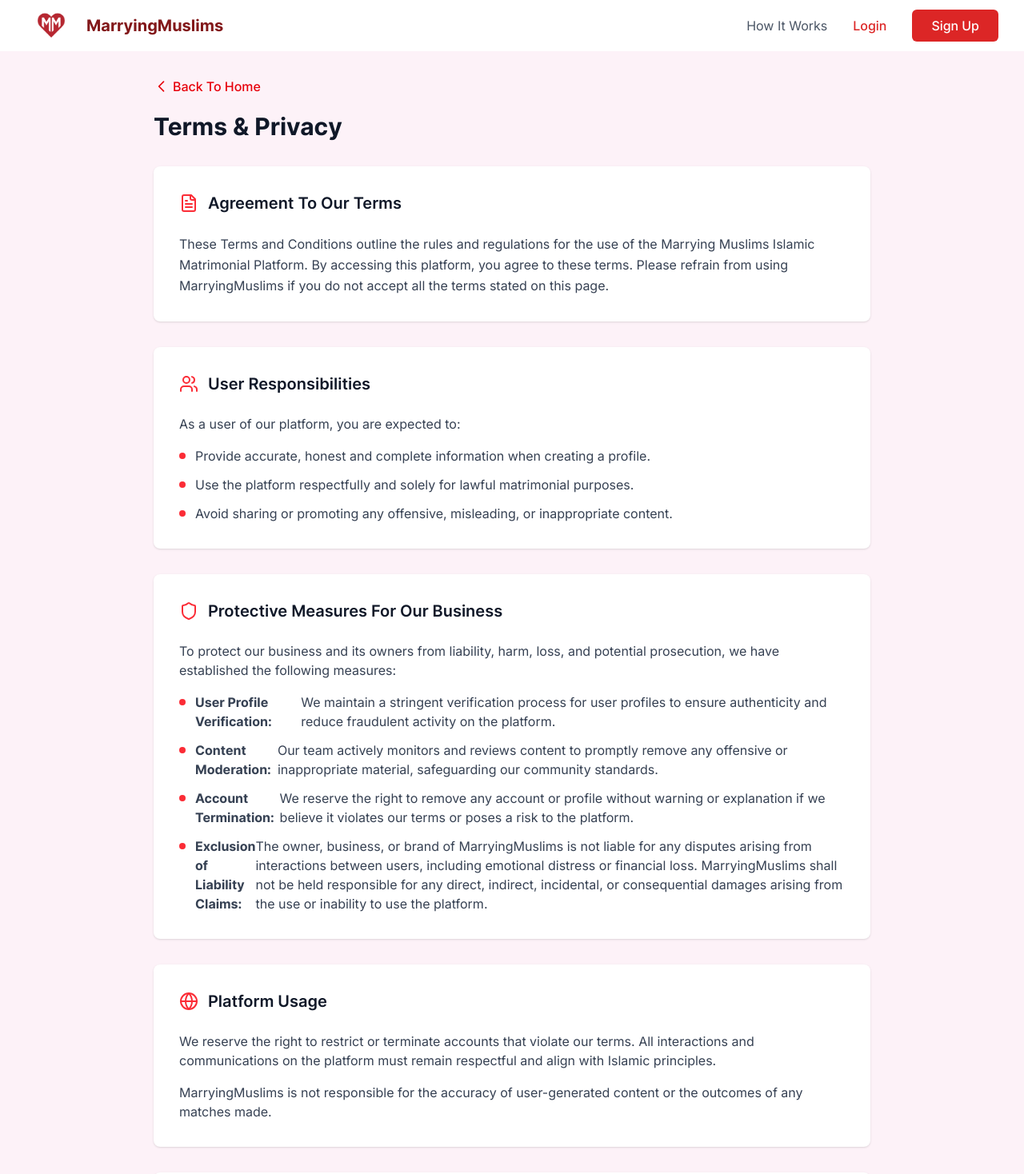
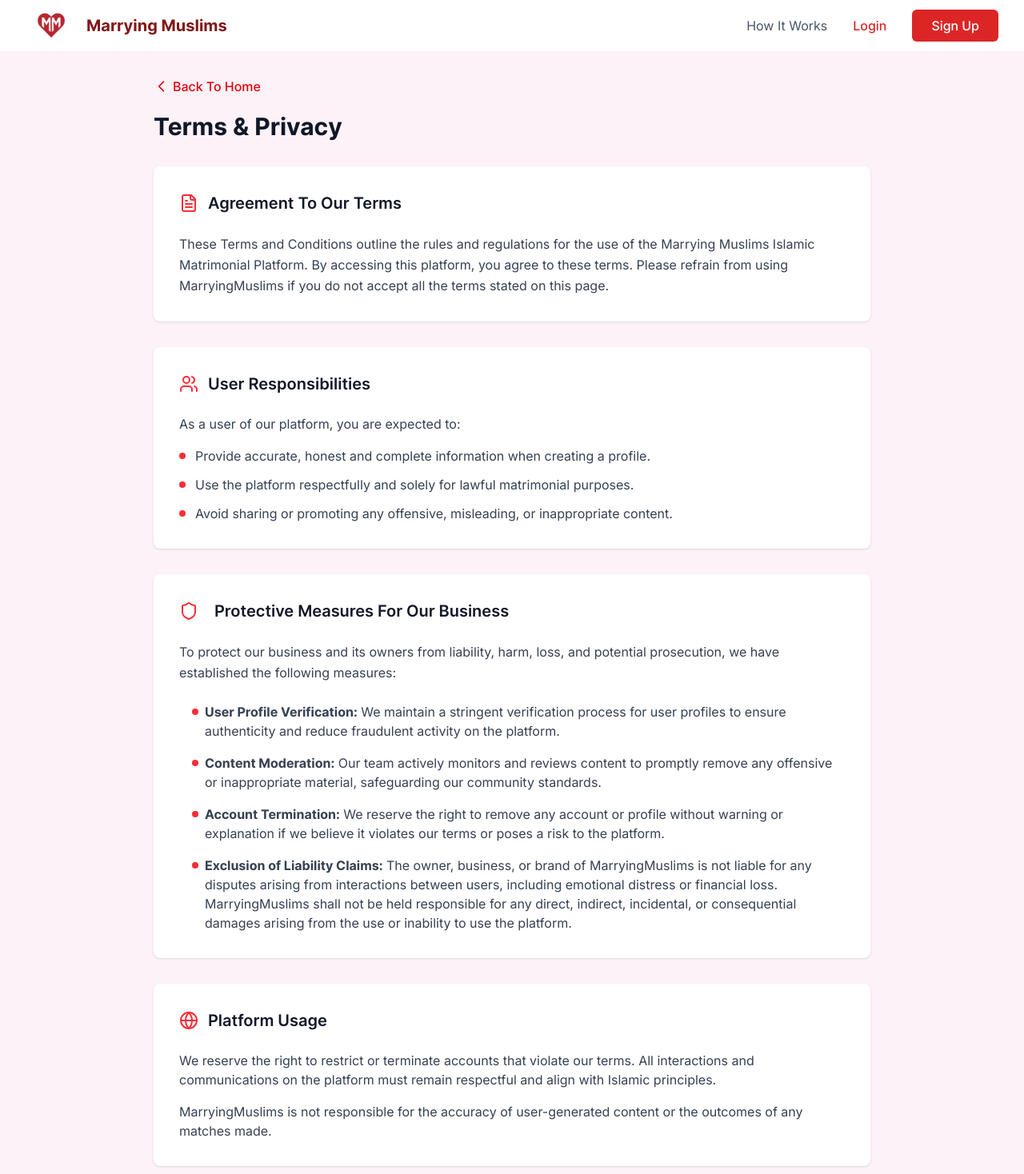
Before and after one commit to mahamcoder/new-islamic-rishta, a React (Vite) app: page /termsandconditions in a window 1280 px wide. Shown: the top 1468 px of the page at 80% size. Built offline with nearby package versions, Linux system fonts and the light colour scheme; no server answers; sample sign-in values are in the browser's storage.

Commit message:
add top arrow button

```diff
--- a/src/components/FaqSection.jsx
+++ b/src/components/FaqSection.jsx
@@ -77,7 +77,7 @@
  {
     id: 17,
     question: "How can I get help?",
-  answer: 'For assistance, please <a class="text-red-600" href="mailto:help@marryingmuslims.com">help@marryingmuslims.com</a>. We’re here to help with profile setup, technical issues, payment problems, and general platform questions. Our typical response time is 24–48 hours.'
+  answer: 'For assistance, please contact <a class="text-red-600" href="mailto:help@marryingmuslims.com">help@marryingmuslims.com</a>. We are here to help with profile setup, technical issues, payment problems and general platform questions. Our typical response time is 24–48 hours.'
   },
   {
     id: 18,
--- a/src/components/Footer.jsx
+++ b/src/components/Footer.jsx
@@ -1,10 +1,35 @@
 import React from 'react'
+import { ArrowUp } from 'lucide-react';
 import logo from '../assets/logo.png';
 import { Link } from 'react-router-dom'
 
 const Footer = () => {
   return (
-    <div>
+    <div className="relative">
+      {/* Back to Top Arrow Button - left corner, only in footer */}
+      <button
+        onClick={e => {
+          e.currentTarget.classList.add('scale-90');
+          // Custom smooth scroll up in steps
+          const scrollStep = () => {
+            const currentScroll = window.scrollY;
+            if (currentScroll > 0) {
+              window.scrollBy(0, -60); // larger step for faster scroll
+              setTimeout(scrollStep, 8); // faster interval
+            }
+          };
+          scrollStep();
+          setTimeout(() => {
+            e.currentTarget.classList.remove('scale-90');
+          }, 150);
+        }}
+        className="absolute left-4 bottom-4 bg-red-600 hover:bg-red-700 text-white rounded-full shadow-lg p-3 flex items-center justify-center transition-all duration-200 z-20 active:scale-90"
+        title="Back to Top"
+        aria-label="Back to Top"
+        style={{ transition: 'transform 0.15s' }}
+      >
+        <ArrowUp className="w-6 h-6" />
+      </button>
        {/* Footer */}
     <footer className="bg-gray-900 text-white py-8 md:py-12">
       <div>
@@ -22,7 +47,7 @@
               <div className="w-10 h-10  rounded-full flex items-center justify-center mr-2 overflow-hidden">
                 <img src={logo} alt="Heart MM Logo" className="w-16 h-16  rounded-full object-contain"/>
               </div>
-              <h3 className='text-xl font-bold'>MarryingMuslims</h3>
+              <h3 className='text-xl font-bold'>Marrying Muslims</h3>
             </div>
             <p className="text-gray-400 text-left text-sm leading-relaxed max-w-xs">
               Connecting Muslim hearts worldwide with dignity and respect.
@@ -52,7 +77,7 @@
           <div className="flex flex-col items-start px-4 sm:px-6 md:px-0">
             <h3 className="text-white font-semibold mb-3">Contact</h3>
             <div className="space-y-1 text-base text-gray-400 text-left w-full">
-              <a className='mb-4' href="mailto:help@marryingmuslims.com">helpmarryingmuslims.com</a>
+              <a className='mb-4' href="mailto:help@marryingmuslims.com">help@marryingmuslims.com</a>
                <h3 className="text-white font-semibold ">Address:</h3>
               <p>JPJ7+7GM,At-Thamiri street</p>
               <p>Ad-Dirah,Riyadh</p>
@@ -63,7 +88,7 @@
 
   {/* Copyright */}
   <div className="border-t border-gray-800 mt-8 pt-6 text-center px-4 sm:px-6 md:px-0">
-          <p className="text-gray-400 text-xs sm:text-sm">© 2025 MarryingMuslims. All rights reserved.</p>
+          <p className="text-gray-400 text-xs sm:text-sm">© 2025 Marrying Muslims. All rights reserved.</p>
         </div>
       </div>
     </footer>
--- a/src/components/Header.jsx
+++ b/src/components/Header.jsx
@@ -29,7 +29,7 @@
             <div className=" rounded-full p-2 mr-3">
               <img src={logo} alt="Heart MM Logo" className="w-12 h-12 rounded-full object-contain" />
             </div>
-           <a href="/"> <span className="text-xl font-bold text-red-900">MarryingMuslims</span></a>
+           <a href="/"> <span className="text-xl font-bold text-red-900">Marrying Muslims</span></a>
           </div>
 
           {/* Desktop Nav */}
--- a/src/components/Headercopy.jsx
+++ b/src/components/Headercopy.jsx
@@ -28,7 +28,7 @@
             <div className="bg-red-600 rounded-full p-2 mr-3">
               <Heart className="w-6 h-6 text-white" />
             </div>
-            <span className="text-xl font-bold text-red-900">MarryingMuslims</span>
+            <span className="text-xl font-bold text-red-900">Marrying Muslims</span>
           </div>
 
           {/* Desktop Nav */}
--- a/src/components/LogoHeader.jsx
+++ b/src/components/LogoHeader.jsx
@@ -28,7 +28,7 @@
                     <div className="rounded-full p-2 overflow-hidden">
                       <img src={logo} alt="Heart MM Logo" className="w-12 h-12 object-contain" />
                     </div>
-                    <span className="text-xl font-bold text-red-900 ">MarryingMuslims</span>
+                    <span className="text-xl font-bold text-red-900 ">Marrying Muslims</span>
                   </Link>
                   <Link to="/" className="flex items-center gap-1 text-base text-gray-600 hover:text-black  transition-colors font-semibold">
                     <ArrowLeft className="w-4 h-4" />
--- a/src/pages/CookiePolicy.tsx
+++ b/src/pages/CookiePolicy.tsx
@@ -9,6 +9,7 @@
   Phone,
 } from "lucide-react";
 import Header from "../components/Header";
+import { ArrowUp } from 'lucide-react';
 
 const CookiePolicy = () => {
   useEffect(() => {
@@ -17,7 +18,25 @@
   return (
     <>
       <Header />
-      <div className="min-h-screen bg-pink-50 py-8 px-4">
+  <div className="min-h-screen bg-pink-50 py-8 px-4 relative">
+        <button
+          onClick={() => {
+            const scrollStep = () => {
+              const currentScroll = window.scrollY;
+              if (currentScroll > 0) {
+                window.scrollBy(0, -80);
+                setTimeout(scrollStep, 5);
+              }
+            };
+            scrollStep();
+          }}
+          className="absolute left-4 bottom-4 bg-red-600 hover:bg-red-700 text-white rounded-full shadow-lg p-3 flex items-center justify-center transition-all duration-200 z-20"
+          title="Back to Top"
+          aria-label="Back to Top"
+          style={{ transition: 'transform 0.15s' }}
+        >
+          <ArrowUp className="w-6 h-6" />
+        </button>
         <div className="max-w-4xl mx-auto">
           <div className="mb-4">
             <a href="/" className="inline-flex items-center text-red-600 hover:text-red-800 font-medium">
--- a/src/pages/TermsConditions.tsx
+++ b/src/pages/TermsConditions.tsx
@@ -2,6 +2,7 @@
 // import BackButton from '../components/BackButton';
 import { FileText, Users, Shield, Globe, Copyright, AlertTriangle, Phone, Lock } from 'lucide-react';
 import Header from '../components/Header';
+import { ArrowUp } from 'lucide-react';
 
 const TermsConditions = () => {
   useEffect(() => {
@@ -10,7 +11,25 @@
   return (
     <>
     <Header />
-    <div className="min-h-screen bg-pink-50 py-8 px-4">
+  <div className="min-h-screen bg-pink-50 py-8 px-4 relative">
+      <button
+        onClick={() => {
+          const scrollStep = () => {
+            const currentScroll = window.scrollY;
+            if (currentScroll > 0) {
+              window.scrollBy(0, -80);
+              setTimeout(scrollStep, 5);
+            }
+          };
+          scrollStep();
+        }}
+        className="absolute left-4 bottom-4 bg-red-600 hover:bg-red-700 text-white rounded-full shadow-lg p-3 flex items-center justify-center transition-all duration-200 z-20"
+        title="Back to Top"
+        aria-label="Back to Top"
+        style={{ transition: 'transform 0.15s' }}
+      >
+        <ArrowUp className="w-6 h-6" />
+      </button>
       <div className="max-w-4xl mx-auto">
         <div className="mb-4">
           <a href="/" className="inline-flex items-center text-red-600 hover:text-red-800 font-medium">
@@ -57,27 +76,27 @@
 
         {/* Protective Measures for Our Business */}
         <div className="bg-white rounded-lg shadow-sm p-8 mb-8">
-          <div className="flex items-center mb-6">
-            <Shield className="w-6 h-6 text-red-500 mr-3" />
+          <div className="flex flex-col sm:flex-row items-start sm:items-center mb-6 gap-2">
+            <Shield className="w-6 h-6 text-red-500 mr-0 sm:mr-3 mb-2 sm:mb-0" />
             <h2 className="text-xl font-semibold text-gray-900">Protective Measures For Our Business</h2>
           </div>
-          <p className="text-gray-700 mb-4">To protect our business and its owners from liability, harm, loss, and potential prosecution, we have established the following measures:</p>
-          <ul className="space-y-3 text-gray-700">
-            <li className="flex items-start">
-              <span className="w-2 h-2 bg-red-500 rounded-full mt-2 mr-3 flex-shrink-0"></span>
-              <strong>User Profile Verification:</strong> We maintain a stringent verification process for user profiles to ensure authenticity and reduce fraudulent activity on the platform.
+          <p className="text-gray-700 mb-6 text-base leading-relaxed">To protect our business and its owners from liability, harm, loss, and potential prosecution, we have established the following measures:</p>
+          <ul className="space-y-4 text-gray-700 pl-2 sm:pl-4">
+            <li className="flex items-start gap-2">
+              <span className="w-2 h-2 bg-red-500 rounded-full mt-2 flex-shrink-0"></span>
+              <span><strong>User Profile Verification:</strong> We maintain a stringent verification process for user profiles to ensure authenticity and reduce fraudulent activity on the platform.</span>
             </li>
-            <li className="flex items-start">
-              <span className="w-2 h-2 bg-red-500 rounded-full mt-2 mr-3 flex-shrink-0"></span>
-              <strong>Content Moderation:</strong> Our team actively monitors and reviews content to promptly remove any offensive or inappropriate material, safeguarding our community standards.
+            <li className="flex items-start gap-2">
+              <span className="w-2 h-2 bg-red-500 rounded-full mt-2 flex-shrink-0"></span>
+              <span><strong>Content Moderation:</strong> Our team actively monitors and reviews content to promptly remove any offensive or inappropriate material, safeguarding our community standards.</span>
             </li>
-            <li className="flex items-start">
-              <span className="w-2 h-2 bg-red-500 rounded-full mt-2 mr-3 flex-shrink-0"></span>
-              <strong>Account Termination:</strong> We reserve the right to remove any account or profile without warning or explanation if we believe it violates our terms or poses a risk to the platform.
+            <li className="flex items-start gap-2">
+              <span className="w-2 h-2 bg-red-500 rounded-full mt-2 flex-shrink-0"></span>
+              <span><strong>Account Termination:</strong> We reserve the right to remove any account or profile without warning or explanation if we believe it violates our terms or poses a risk to the platform.</span>
             </li>
-            <li className="flex items-start">
-              <span className="w-2 h-2 bg-red-500 rounded-full mt-2 mr-3 flex-shrink-0"></span>
-              <strong>Exclusion of Liability Claims:</strong>  The owner, business, or brand of MarryingMuslims is not liable for any disputes arising from interactions between users, including emotional distress or financial loss. MarryingMuslims shall not be held responsible for any direct, indirect, incidental, or consequential damages arising from the use or inability to use the platform.
+            <li className="flex items-start gap-2">
+              <span className="w-2 h-2 bg-red-500 rounded-full mt-2 flex-shrink-0"></span>
+              <span><strong>Exclusion of Liability Claims:</strong> The owner, business, or brand of MarryingMuslims is not liable for any disputes arising from interactions between users, including emotional distress or financial loss. MarryingMuslims shall not be held responsible for any direct, indirect, incidental, or consequential damages arising from the use or inability to use the platform.</span>
             </li>
           </ul>
         </div>
```
Also changed, not shown: src/pages/PrivacyPolicy.tsx (+21 -2 lines).
